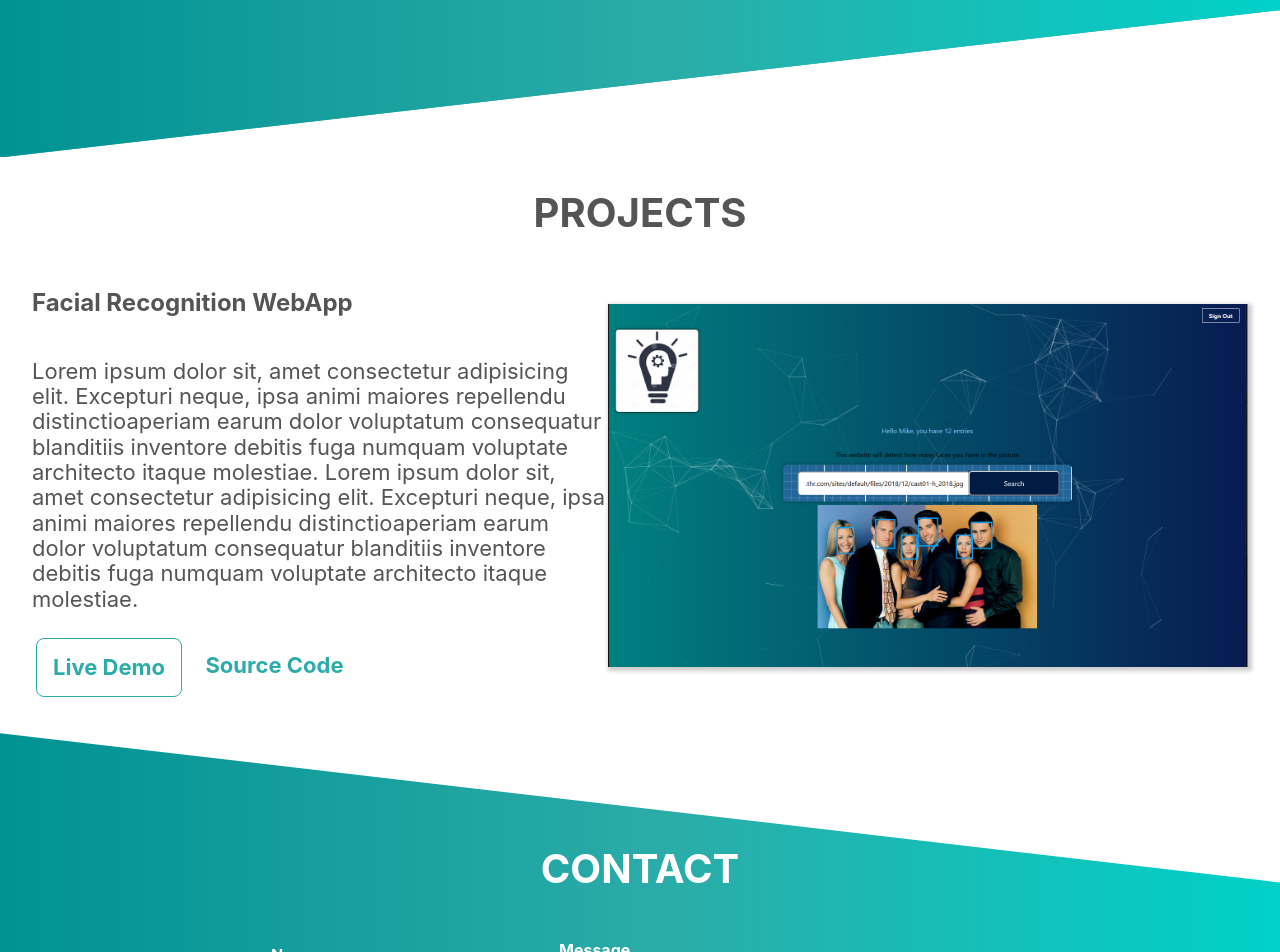
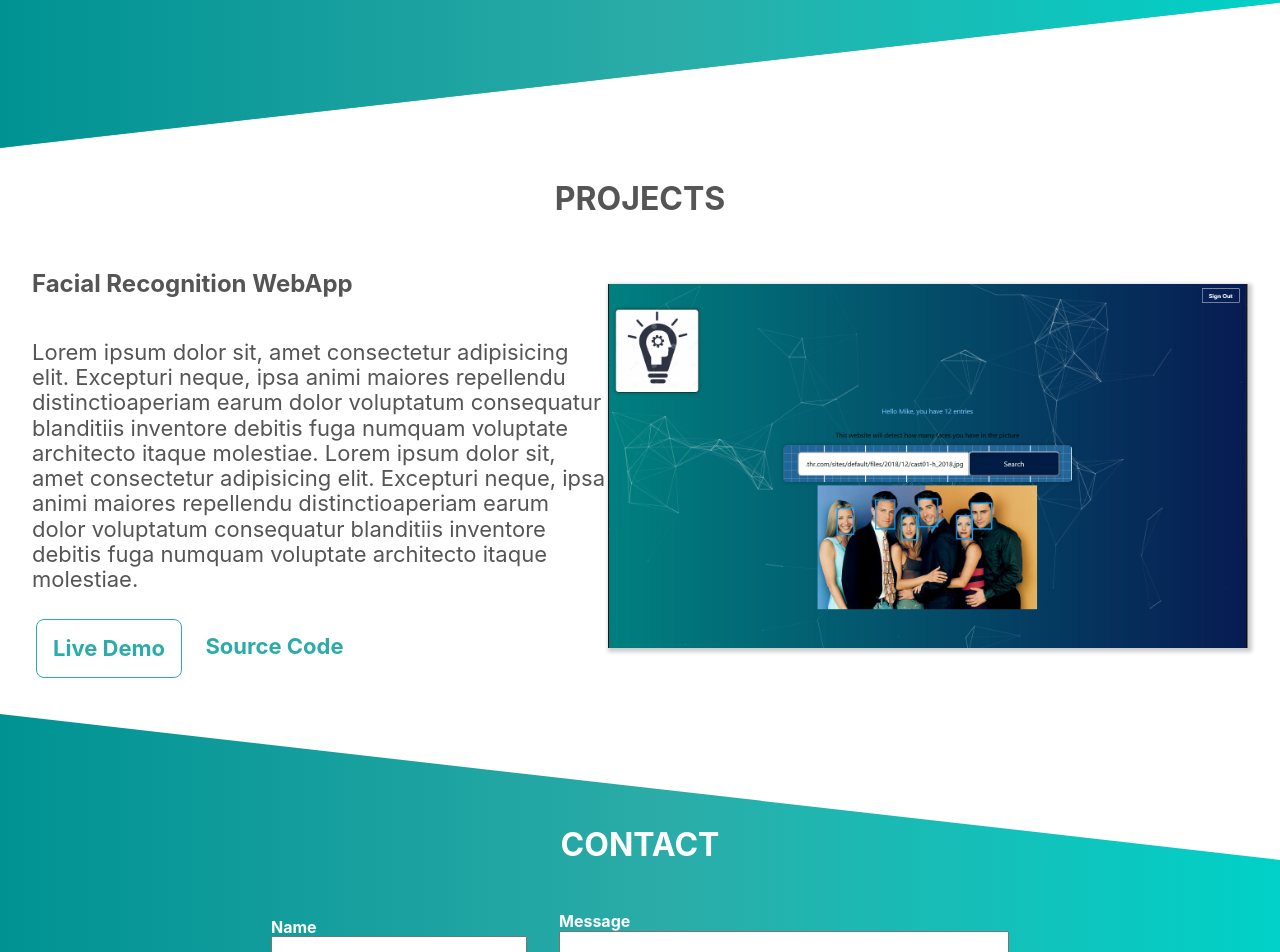
Before and after one commit to KuhnTran/portfolio, a React (Create React App) app: page / in a window 1280 px wide. Shown: the part 1379-2331 px from the top of the page. Built offline with nearby package versions, Linux system fonts and the light colour scheme.

Commit message:
cleaned up some code

```diff
--- a/src/App.js
+++ b/src/App.js
@@ -8,6 +8,7 @@ import LinkFooter from './components/LinkFooter/LinkFooter.js'
 import anime from 'animejs'
 import 'tachyons'
 export default class App extends React.Component {
+
   aboutMePage = createRef();
   projectsPage = createRef();
   contactFooter = createRef();
@@ -26,6 +27,7 @@ export default class App extends React.Component {
           behavior: "smooth"
         });
     },
+
     toProjects: () => {
       window.scrollTo(
         {
@@ -34,6 +36,7 @@ export default class App extends React.Component {
           behavior: "smooth"
         });
     },
+
     toContact: () => {
       window.scrollTo(
         {
--- a/src/App.scss
+++ b/src/App.scss
@@ -1,4 +1,22 @@
 @import './general/generalVariables.scss';
+
+h1 {
+    font-size: $section-header-small;
+
+    @media only screen and (min-width: $medium)
+    {
+        font-size: $section-header;
+    }
+}
+
+p {
+    font-size: $paragraph-small;
+
+    @media only screen and (min-width: $medium)
+    {
+        font-size: $paragraph;
+    }
+}
 
 .sticky {
     position: fixed;
--- a/src/components/AboutMePage/AboutMePage.scss
+++ b/src/components/AboutMePage/AboutMePage.scss
@@ -4,14 +4,8 @@
     background-color: rgba(43,172,168,1);
     background-image: linear-gradient(90deg, rgba(0,146,147,1) 0%, rgba(43,172,168,1) 52%, rgba(0,209,200,1) 100%);
 
-    h1 {
-        font-size: $section-header-small;
-    }
-
     p {
         max-width: 500px;
-
-        font-size: $paragraph-small;
     }
 
     #profile-picture {
@@ -21,14 +15,6 @@
     @media only screen and (min-width: $medium) {
         -webkit-clip-path: polygon(0 0, 100% 0, 100% 80%, 0 100%);
         clip-path: polygon(0 0, 100% 0, 100% 80%, 0 100%);
-
-        h1 {
-            font-size: $section-header;
-        }
-
-        p {
-            font-size: $paragraph;
-        }
     }
 }
 
--- a/src/components/ContactFooter/ContactFooter.scss
+++ b/src/components/ContactFooter/ContactFooter.scss
@@ -7,10 +7,6 @@
     padding-top: 2em;
 
     text-align: center;
-
-    h1 {
-        font-size: $section-header-small;
-    }
 
     #contact-form {
         display: flex;
@@ -28,10 +24,6 @@
         clip-path: polygon(0 0, 100% 35%, 100% 100%, 0 100%);
 
         padding-top: 7em;
-
-        h1 {
-            font-size: $section-header;
-        }
 
         #contact-form {
             flex-direction: row;
--- a/src/components/IntroductionPage/IntroductionPage.scss
+++ b/src/components/IntroductionPage/IntroductionPage.scss
@@ -14,16 +14,10 @@ button.whiteBackground {
     transition: background-color 1s ease-in-out;
 
     p {
-        font-size: $paragraph-small;
-
         -webkit-transition: color 0.5s ease-in-out;
         -moz-transition: color 0.5s ease-in-out;
         -o-transition: color 0.5s ease-in-out;
         transition: color 0.5s ease-in-out;
-
-        @media only screen and (min-width: $medium) {
-            font-size: $paragraph !important;
-        }
     }
 
     &:hover {
@@ -50,18 +44,11 @@ button.whiteBackground {
     align-items: center;
 
     text-align: start;
-    h1 {
-        font-size: $section-header-small;
-    }
 
     @media only screen and (min-width: $medium) {
         margin-left: 5%;
 
         align-items: flex-start;
-
-        h1 {
-        font-size: $section-header;
-        }
     }
 
     @media only screen and (min-width: $large) {
--- a/src/components/ProjectsPage/ProjectPage.js
+++ b/src/components/ProjectsPage/ProjectPage.js
@@ -7,7 +7,7 @@ const ProjectsPage = (props) =>
 {
     return (
         <div className='mt4 flex flex-column items-center mid-gray'>
-            <Fade to big><h1 id='project-header'>PROJECTS</h1></Fade>
+            <Fade to big><h1>PROJECTS</h1></Fade>
 
             {/*==========================First Project==================*/}
             <div id='project-content' className='ma4'>
--- a/src/components/ProjectsPage/ProjectPage.scss
+++ b/src/components/ProjectsPage/ProjectPage.scss
@@ -1,17 +1,10 @@
 @import '../../general/generalVariables.scss';
-#project-header {
-    font-size: $section-header-small;
-
-    @media only screen and (min-width: $medium) {
-        font-size: $section-header;
-    }
-}
 
 #project-content {
     display: flex;
     flex-direction: column;
 
-    a{
+    a {
         font-size: $paragraph-small;
     }
 
```
Also changed, not shown: src/general/generalVariables.scss (line endings or trailing spaces).
